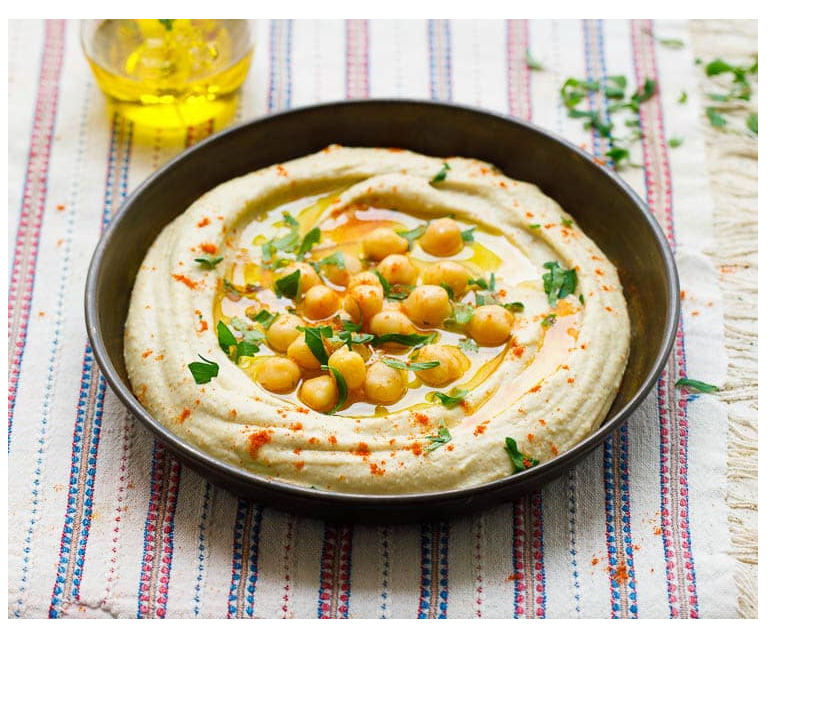
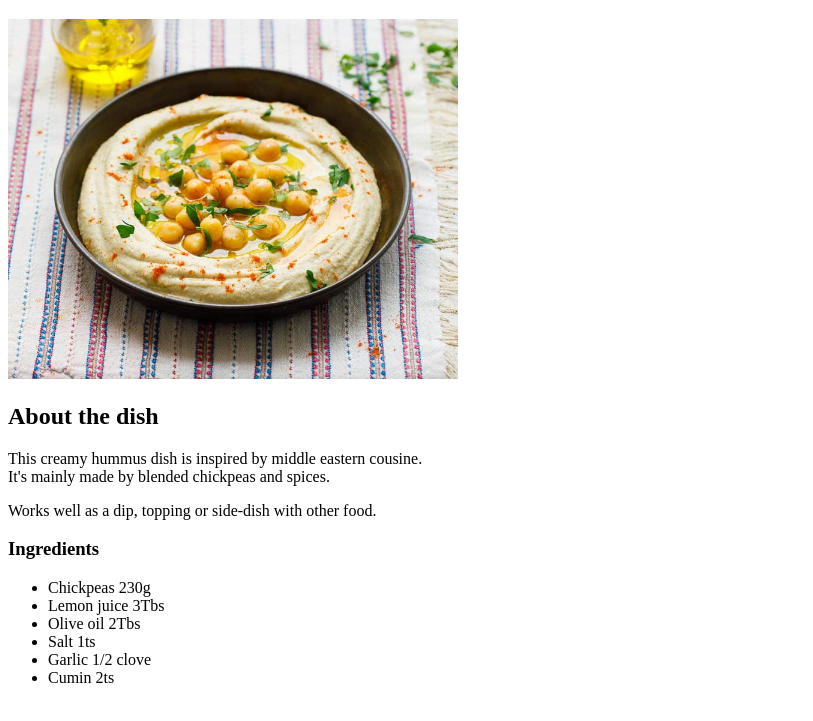
Before and after one commit to biandresen/odin-recipes, a plain HTML site: page recipes/hummus.html in a window 1280 px wide. Shown: the part 61-782 px from the top of the page, without its empty margins (0-813 px from the left). Drawn offline with Linux system fonts and the light colour scheme.

Commit message:
Add description and ingredient list to Hummus

```diff
--- a/recipes/hummus.html
+++ b/recipes/hummus.html
@@ -6,6 +6,18 @@
     </head>
     <body>
         <h1>Hummus</h1>
-        <img src="../img/hummus.jpg" alt="Picture of hummus">
+        <img src="../img/hummus.jpg" alt="Picture of hummus" width="450">
+        <h2>About the dish</h2>
+        <p>This creamy hummus dish is inspired by middle eastern cousine.<br> It's mainly made by blended chickpeas and spices.</p>
+        <p>Works well as a dip, topping or side-dish with other food.</p>
+        <h3>Ingredients</h3>
+        <ul>
+            <li>Chickpeas 230g</li>
+            <li>Lemon juice 3Tbs</li>
+            <li>Olive oil 2Tbs</li>
+            <li>Salt 1ts</li>
+            <li>Garlic 1/2 clove</li>
+            <li>Cumin 2ts</li>
+        </ul>
     </body>
 </html>
```
